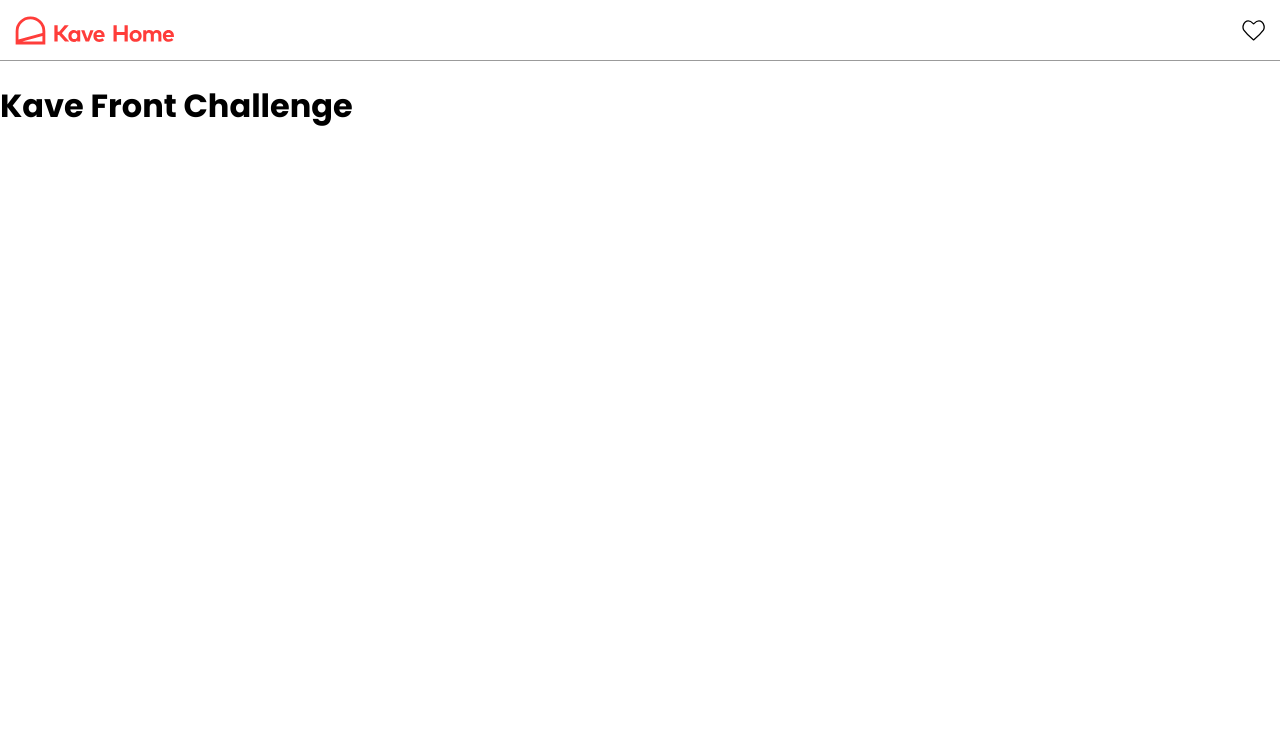
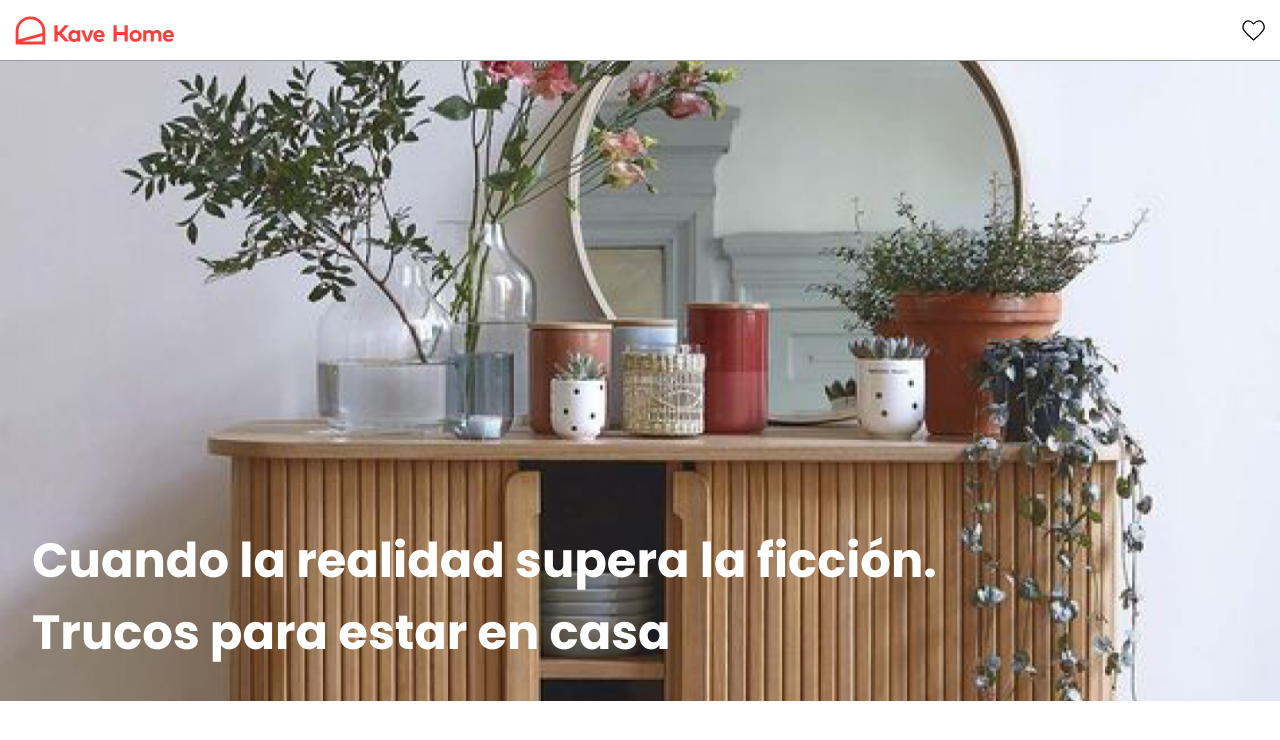
Before and after one commit to eudago/kave-front-challenge, a Next.js app: page / in a window 1280 px wide. Shown: the top 740 px of the page. Built offline with nearby package versions, Linux system fonts and the light colour scheme.

Commit message:
Add SubHeader to Home page

```diff
--- /dev/null
+++ b/components/SubHeader.tsx
@@ -0,0 +1,39 @@
+import { styled } from "stitches.config";
+import { Flex } from "@components/Flex";
+
+const SubHeaderStyled = styled('div', {
+    width: '100%',
+    backgroundImage: 'url(./images/home-image.png)',
+    backgroundRepeat: 'no-repeat',
+    backgroundSize: 'cover',
+    backgroundAttachment: 'fixed',
+    backgroundPosition: 'center',
+    '@M': {
+        height: '50vh',
+    },
+    '@D': {
+        height: '80vh',
+    },
+});
+
+interface SubHeaderProps {
+    children?: React.ReactNode;
+}
+
+export default function SubHeader({ children }: SubHeaderProps) {
+  return (
+    <SubHeaderStyled>
+        {!!children && <Flex direction="column" justify="end" css={{
+            height: '100%',
+            '@M': {
+                padding: '1rem',
+            },
+            '@D': {
+                padding: '2rem',
+            },
+        }}>
+            {children}
+        </Flex>}
+    </SubHeaderStyled>
+  );
+}
--- /dev/null
+++ b/components/Typography/H1.tsx
@@ -0,0 +1,16 @@
+import { styled } from "stitches.config";
+
+const H1 = styled('h1', {
+    margin: '0',
+    fontWeight: 'bold',
+    color: '$loContrast',
+    fontFamily: '$poppins',
+    '@M': {
+        fontSize: '1.5rem',
+    },
+    '@D': {
+        fontSize: '3rem',
+    },
+});
+
+export default H1;
--- a/pages/index.tsx
+++ b/pages/index.tsx
@@ -1,3 +1,5 @@
+import SubHeader from '@components/SubHeader'
+import H1 from '@components/Typography/H1'
 import type { NextPage } from 'next'
 import Head from 'next/head'
 
@@ -10,7 +12,10 @@
         <link rel="icon" href="/favicon.ico" />
       </Head>
 
-      <h1>Kave Front Challenge</h1>
+      <SubHeader>
+        <H1>Cuando la realidad supera la ficción.</H1>
+        <H1>Trucos para estar en casa</H1>
+      </SubHeader>
     </div>
   )
 }
--- a/stitches.config.ts
+++ b/stitches.config.ts
@@ -43,8 +43,8 @@
     },
   },
   media: {
-    M: '(min-width: 375px)',
-    D: '(min-width: 1440px)',
+    M: '(min-width: 320px)',
+    D: '(min-width: 900px)',
   },
 })
 
```
Also changed, not shown: public/images/home-image.png (added).
